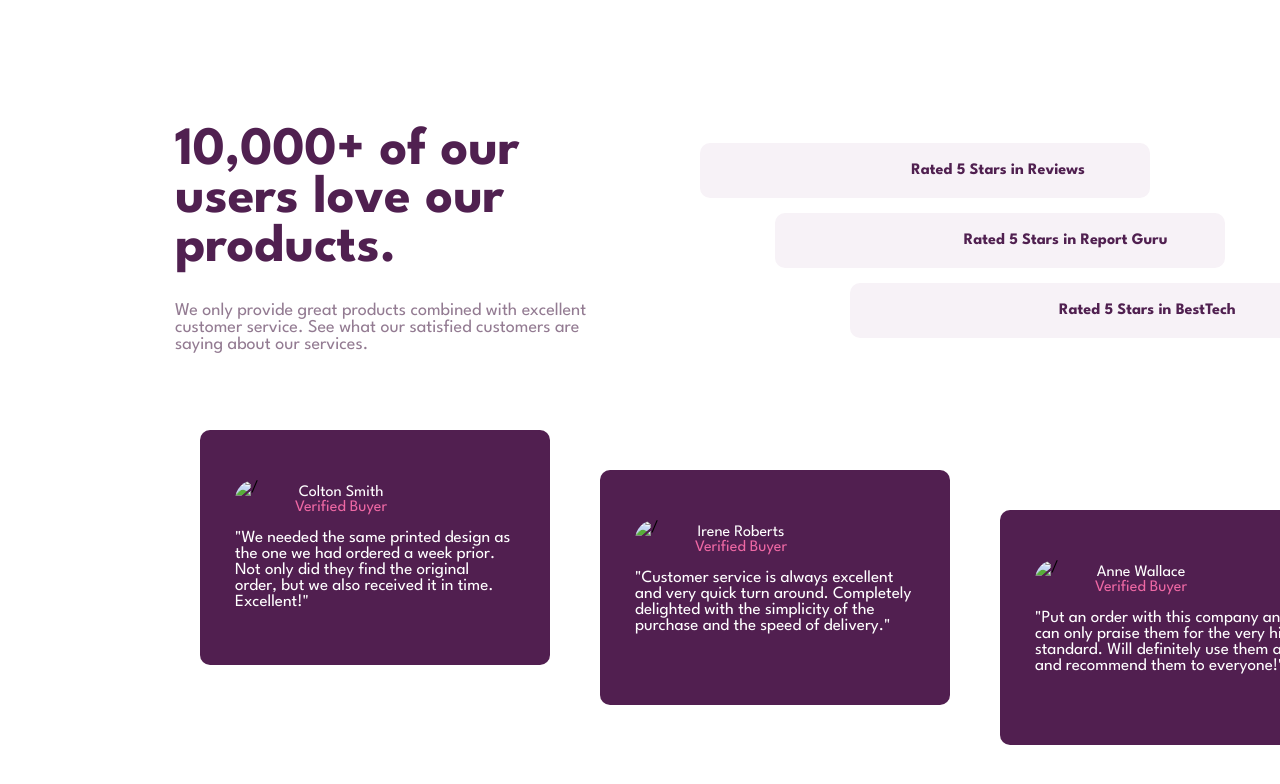
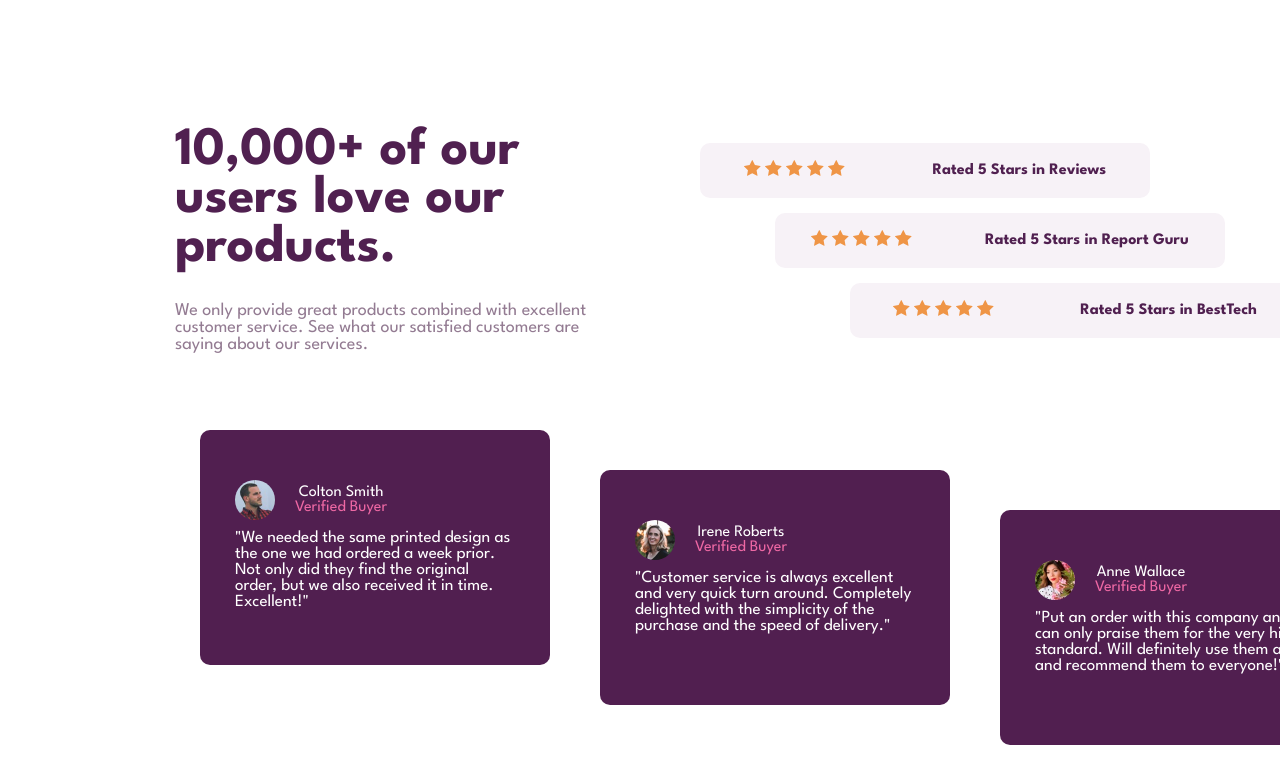
Before and after one commit to metallicatzach/social-proof-section, a plain HTML site: page index.html in a window 1280 px wide. Shown: the top 784 px of the page. Drawn offline with Linux system fonts and the light colour scheme; the site is published under a folder, as on GitHub Pages, so addresses that start at the root find nothing.

Commit message:
final after /

```diff
--- a/index.html
+++ b/index.html
@@ -24,11 +24,11 @@
         <div class="star_box1">
             <div class="star_review">
                 <div class="star_star">
-                    <img src="/icon-star.svg" alt="">
-                    <img src="/icon-star.svg" alt="">
-                    <img src="/icon-star.svg" alt="">
-                    <img src="/icon-star.svg" alt="">
-                    <img src="/icon-star.svg" alt="">
+                    <img src="icon-star.svg" alt="">
+                    <img src="icon-star.svg" alt="">
+                    <img src="icon-star.svg" alt="">
+                    <img src="icon-star.svg" alt="">
+                    <img src="icon-star.svg" alt="">
                 </div>
                 <div class="info">
                     <p>Rated 5 Stars in Reviews</p>
@@ -38,11 +38,11 @@
         <div class="star_box2">
             <div class="star_guru">
                 <div class="star_star">
-                    <img src="/icon-star.svg" alt="">
-                    <img src="/icon-star.svg" alt="">
-                    <img src="/icon-star.svg" alt="">
-                    <img src="/icon-star.svg" alt="">
-                    <img src="/icon-star.svg" alt="">
+                    <img src="icon-star.svg" alt="">
+                    <img src="icon-star.svg" alt="">
+                    <img src="icon-star.svg" alt="">
+                    <img src="icon-star.svg" alt="">
+                    <img src="icon-star.svg" alt="">
                 </div>
                 <div class="info">
                     <p>Rated 5 Stars in Report Guru</p>
@@ -52,11 +52,11 @@
         <div class="star_box3">
             <div class="star_tech">
                 <div class="star_star">
-                    <img src="/icon-star.svg" alt="">
-                    <img src="/icon-star.svg" alt="">
-                    <img src="/icon-star.svg" alt="">
-                    <img src="/icon-star.svg" alt="">
-                    <img src="/icon-star.svg" alt="">
+                    <img src="icon-star.svg" alt="">
+                    <img src="icon-star.svg" alt="">
+                    <img src="icon-star.svg" alt="">
+                    <img src="icon-star.svg" alt="">
+                    <img src="icon-star.svg" alt="">
                 </div>
                 <div class="info">
                     <p>Rated 5 Stars in BestTech</p>
@@ -71,7 +71,7 @@
                 <div class="purple_box">
                     <div class="inside_purple">
                         <div class="content_top">
-                            <div class="image_box"><img src="/image-colton.jpg" alt="/"></div>
+                            <div class="image_box"><img src="image-colton.jpg" alt="/"></div>
                             <div class="text_box">
                                 <div class="text_top"><p>Colton Smith</p></div>
                                 <div class="text_bottom"><p>Verified Buyer</p></div>
@@ -87,7 +87,7 @@
                 <div class="purple_box">
                     <div class="inside_purple">
                         <div class="content_top">
-                            <div class="image_box"><img src="/image-irene.jpg" alt="/"></div>
+                            <div class="image_box"><img src="image-irene.jpg" alt="/"></div>
                             <div class="text_box">
                                 <div class="text_top"><p>Irene Roberts</p></div>
                                 <div class="text_bottom"><p>Verified Buyer</p></div>
@@ -102,7 +102,7 @@
                 <div class="purple_box">
                     <div class="inside_purple">
                         <div class="content_top">
-                            <div class="image_box"><img src="/image-anne.jpg" alt="/"></div>
+                            <div class="image_box"><img src="image-anne.jpg" alt="/"></div>
                             <div class="text_box">
                                 <div class="text_top"><p>Anne Wallace</p></div>
                                 <div class="text_bottom"><p>Verified Buyer</p></div>
```
